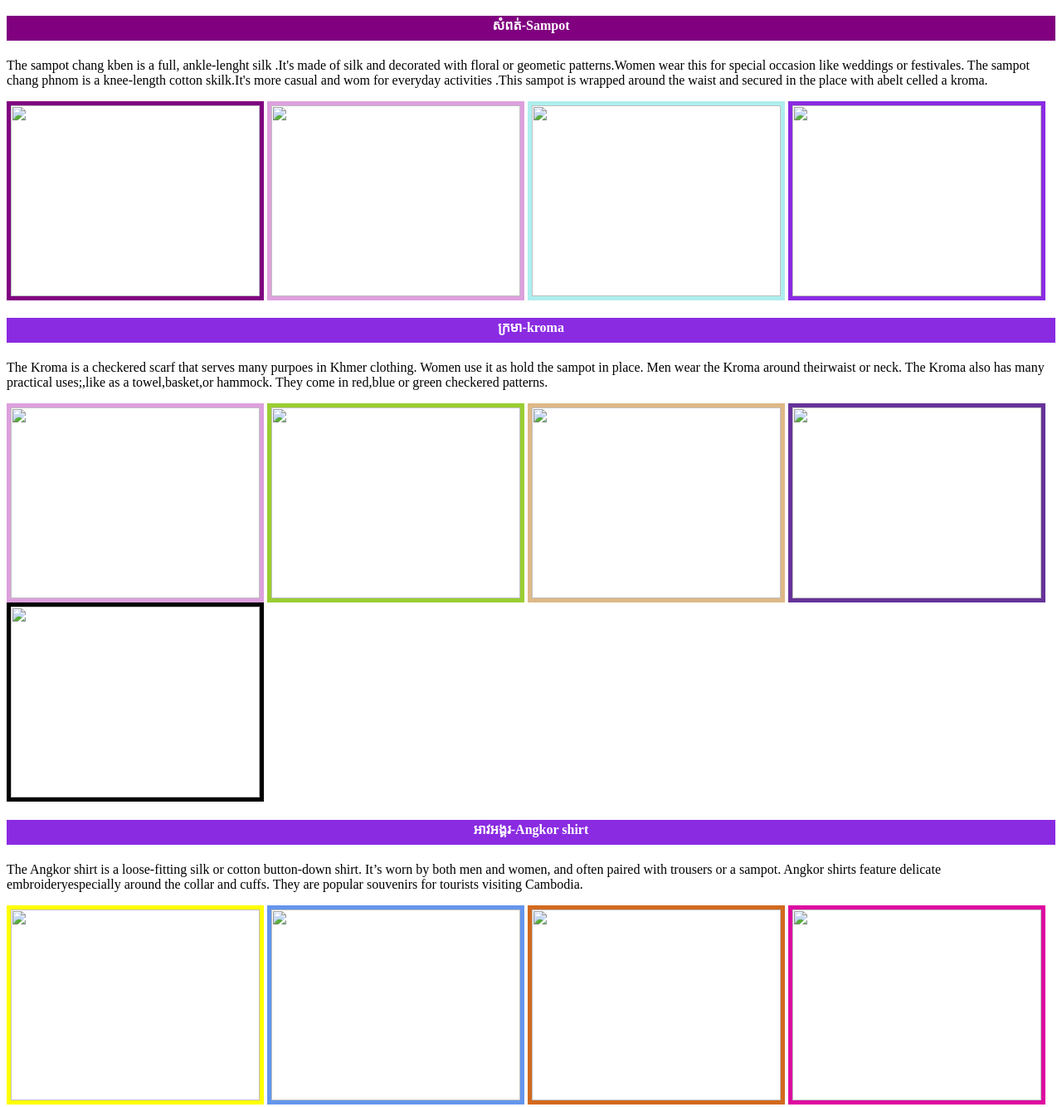
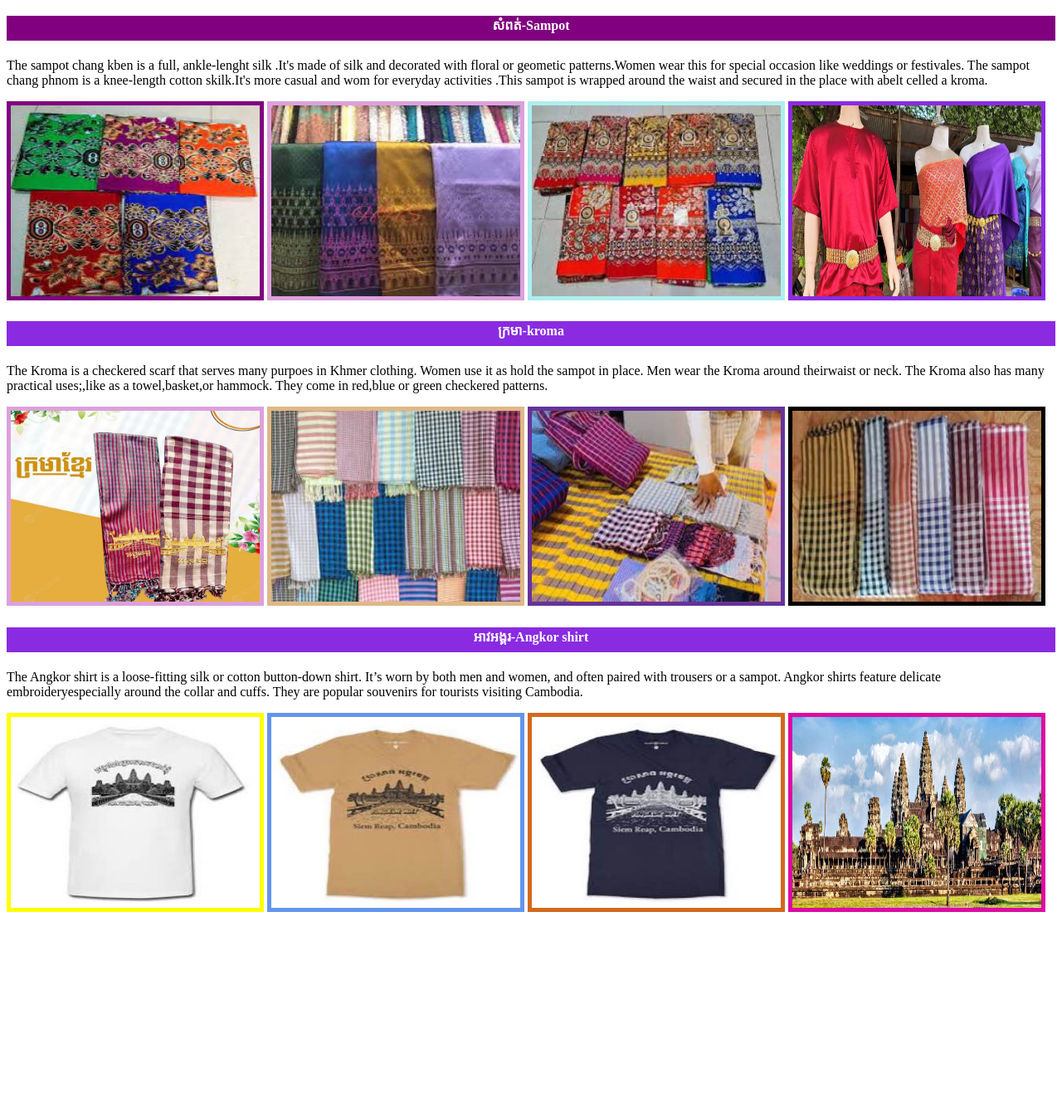
Before and after one commit to Sallsamnangbuffy/samnang1.github.io, a plain HTML site: page index.html in a window 1280 px wide. Shown: the part 381-1715 px from the top of the page at 83% size. After the commit the page ends 1492 px from the top, so only its background shows below. Drawn offline with Linux system fonts and the light colour scheme.

Commit message:
Add files via upload

```diff
--- a/index.html
+++ b/index.html
@@ -40,29 +40,28 @@
   </div>
   </div>
   <div>
-    <img src="image/img1.jpg" width="300px" alt="" height="230px" hspac="" upspac=""; style="border: 5px solid purple;"/>
-    <img src="image/img2.jpg" width="300px" alt="" height="230px" hspac="" upspac=""; style="border: 5px solid plum;"/>
-    <img src="image/img3.jpg" width="300px" alt="" height="230px" hspac="" upspac=""; style="border: 5px solid paleturquoise;"/>
-    <img src="image/img4.jpg" width="300px" alt="" height="230px" hspac="" upspac=""; style="border: 5px solid blueviolet;"/>
+    <img src="img1.jpg" width="300px" alt="" height="230px" hspac="" upspac=""; style="border: 5px solid purple;"/>
+    <img src="img2.jpg" width="300px" alt="" height="230px" hspac="" upspac=""; style="border: 5px solid plum;"/>
+    <img src="img3.jpg" width="300px" alt="" height="230px" hspac="" upspac=""; style="border: 5px solid paleturquoise;"/>
+    <img src="img4.jpg" width="300px" alt="" height="230px" hspac="" upspac=""; style="border: 5px solid blueviolet;"/>
     <br>
     <h4 style="background-color: blueviolet;color:white; width: 100%; height: 30px">
     <center><strong>ក្រមា-kroma</strong></center></h4>
     <p>The Kroma is a checkered scarf that serves many purpoes in Khmer clothing. Women use it as hold the sampot in place. Men wear the Kroma around theirwaist or neck. The Kroma also has many practical uses;,like as a towel,basket,or hammock. They come in red,blue or green checkered patterns.
     </p>
 
-    <img src="image/img12.jpeg" width="300px" alt="" height="230px" hspac="" upspac=""; style="border:  5px solid plum;"/>
-    <img src="image/img13.jpeg" width="300px" alt="" height="230px" hspac="" upspac=""; style="border:  5px solid yellowgreen;"/>
-    <img src="image/img6.jpg" width="300px" alt="" height="230px" hspac="" upspac=""; style="border: 5px solid burlywood;"/>
-    <img src="image/img7.jpg" width="300px" alt="" height="230px" hspac="" upspac=""; style="border: 5px solid rebeccapurple;"/>
-    <img src="image/img5.jpg" width="300px" alt="" height="230px" hspac="" upspac=""; style="border: 5px solid black;"/>
+    <img src="img12.jpeg" width="300px" alt="" height="230px" hspac="" upspac=""; style="border:  5px solid plum;"/>
+    <img src="img6.jpg" width="300px" alt="" height="230px" hspac="" upspac=""; style="border: 5px solid burlywood;"/>
+    <img src="img7.jpg" width="300px" alt="" height="230px" hspac="" upspac=""; style="border: 5px solid rebeccapurple;"/>
+    <img src="img5.jpg" width="300px" alt="" height="230px" hspac="" upspac=""; style="border: 5px solid black;"/>
     <br>
     <h4 style="background-color: blueviolet;color:white; width: 100%; height: 30px">
     <center><strong>អាវអង្គរ-Angkor shirt</strong></center></h4>
     <p>The Angkor shirt is a loose-fitting silk or cotton button-down shirt. It’s worn by both men and women, and often paired with trousers or a sampot. Angkor shirts feature delicate embroideryespecially around the collar and cuffs. They are popular souvenirs for tourists visiting Cambodia.</p>
-    <img src="image/img8.jpg" width="300px" alt="" height="230px" hspac="" upspac=""; style="border: 5px solid yellow;" />
-    <img src="image/img9.jpg" width="300px" alt="" height="230px" hspac="" upspac=""; style="border: 5px solid cornflowerblue;"/>
-    <img src="image/img10.jpg" width="300px" alt="" height="230px" hspac="" upspac=""; style="border: 5px solid chocolate;"/>
-    <img src="image/img11.jpg"  width="300px" alt="" height="230px" hspac="" upspac=""; style="border:5px solid rgb(221, 11, 161)"/>
+    <img src="img8.jpg" width="300px" alt="" height="230px" hspac="" upspac=""; style="border: 5px solid yellow;" />
+    <img src="img9.jpg" width="300px" alt="" height="230px" hspac="" upspac=""; style="border: 5px solid cornflowerblue;"/>
+    <img src="img10.jpg" width="300px" alt="" height="230px" hspac="" upspac=""; style="border: 5px solid chocolate;"/>
+    <img src="img11.jpg"  width="300px" alt="" height="230px" hspac="" upspac=""; style="border:5px solid rgb(221, 11, 161)"/>
   </div>
 </body>
 </html>
```
